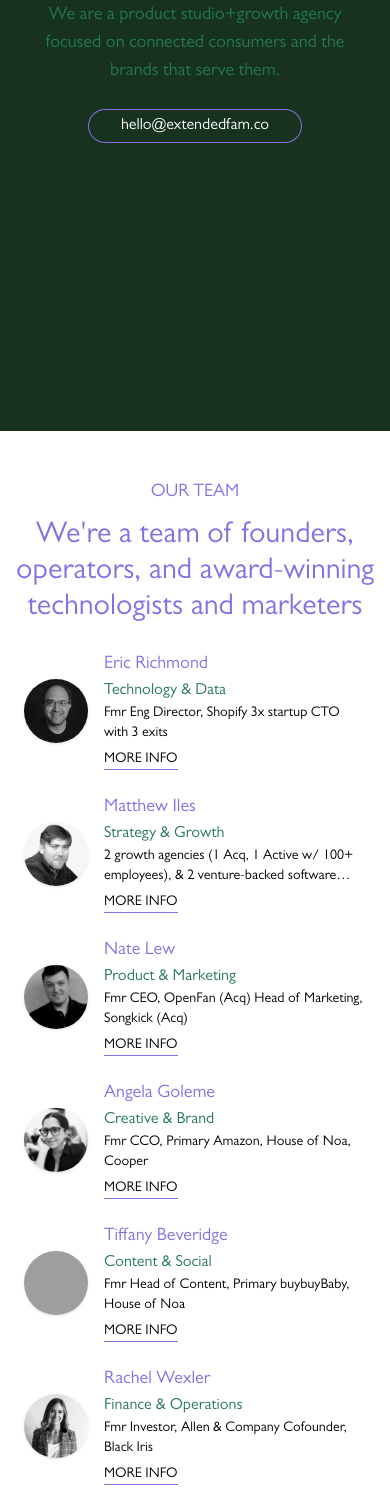
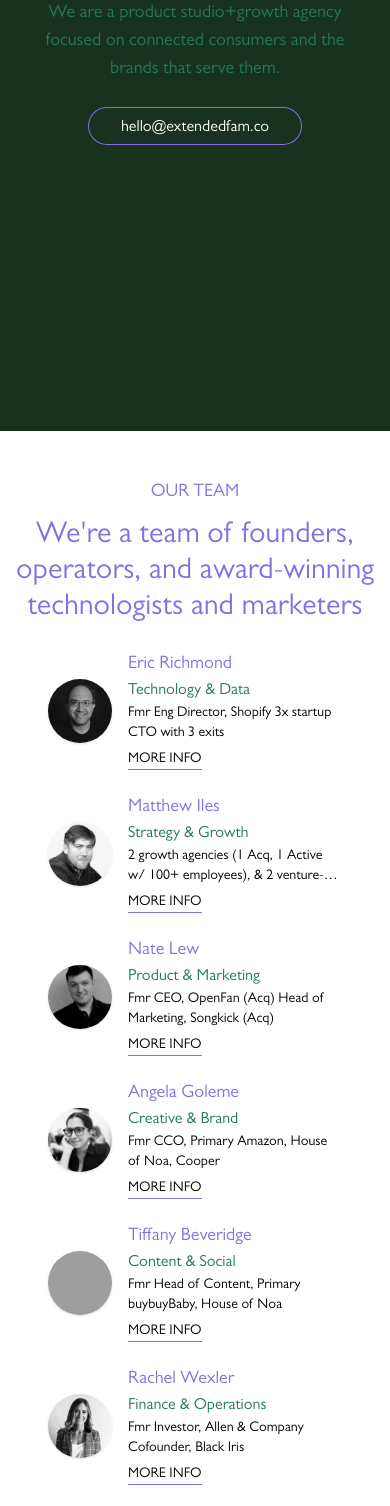
Before and after one commit to Extended-Fam/Extended-Fam.github.io, a website: page index.html in a window 390 px wide. Shown: the part 413-1919 px from the top of the page. Drawn offline with Linux system fonts and the light colour scheme; grey boxes are pictures that could not be loaded.

Commit message:
updates to css padding

```diff
--- a/index.html
+++ b/index.html
@@ -125,7 +125,7 @@
 					class="group mx-auto flex w-fit flex-row items-center justify-center rounded-full px-8 ring-[1px] ring-[#866FE3] transition duration-500 ease-in-out hover:bg-[#866FE3] hover:ring-2"
 				>
 					<p
-						class="font-gill py-2 text-[16px] leading-none text-white transition duration-500 ease-in-out md:pt-3 md:text-[20px] md:leading-none lg:pt-4 lg:text-[28px] lg:leading-none"
+						class="font-gill py-2 pt-3 text-[16px] leading-none text-white transition duration-500 ease-in-out md:text-[20px] md:leading-none lg:pt-4 lg:text-[28px] lg:leading-none"
 					>
 						hello@extendedfam.co
 					</p>
@@ -141,7 +141,7 @@
 				We&apos;re a team of founders, operators, and award-winning technologists and marketers
 			</h2>
 			<div
-				class="mx-auto grid max-w-screen-xl grid-cols-1 gap-6 px-6 sm:px-12 md:grid-cols-2 md:gap-8 lg:grid-cols-3 lg:gap-10 xl:gap-12"
+				class="mx-auto grid max-w-screen-xl grid-cols-1 gap-6 px-12 md:grid-cols-2 md:gap-8 lg:grid-cols-3 lg:gap-10 xl:gap-12"
 			>
 				<div class="flex items-center gap-4 xl:gap-6">
 					<img
```
Also changed, not shown: dist/output.css.
